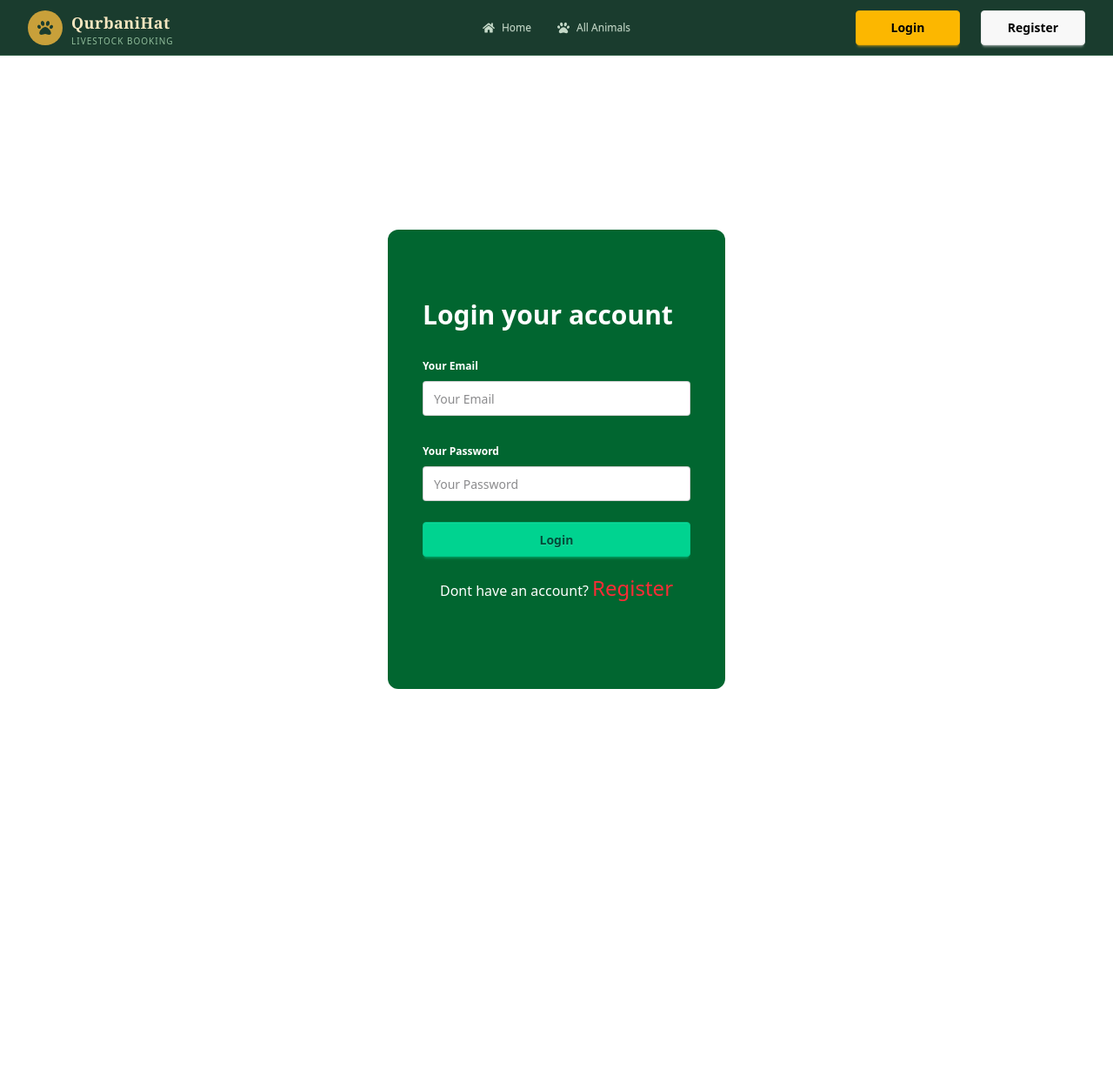
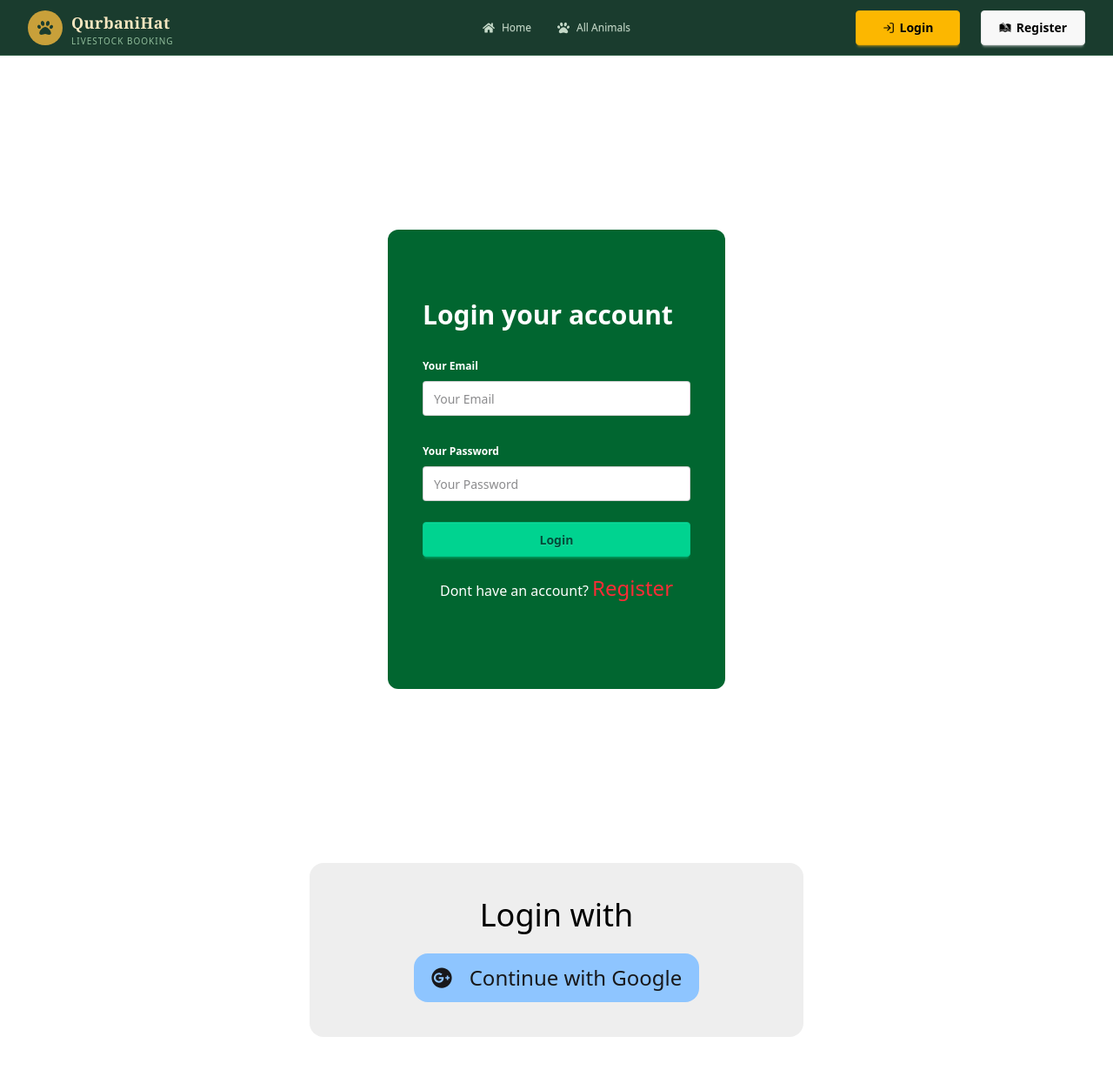
Before and after one commit to mubasshirkamali2009-art/QurbaniHat-assigment-8-, a Next.js app: page /login in a window 1280 px wide. Shown: the top 1230 px of the page at 87% size. Before the commit the page ends 992 px from the top, so only its background shows below. Built offline with nearby package versions, Linux system fonts and the light colour scheme.

Commit message:
register auth done

```diff
--- a/src/app/(auth)/login/page.jsx
+++ b/src/app/(auth)/login/page.jsx
@@ -2,7 +2,7 @@
 import Link from 'next/link';
 import React from 'react';
 import { useForm } from 'react-hook-form';
-
+import { FaGooglePlus } from "react-icons/fa6";
 const LoginPage = () => {
 const {register,
     handleSubmit , formState: {errors} } =useForm()
@@ -16,7 +16,7 @@ console.log(errors,"errors")
 
 
     return (
-        <div className='container mx-auto min-h[80vh] flex justify-center items-center'>
+        <div className='container mx-auto min-h[80vh] flex flex-col justify-center items-center'>
             <div className='py-20 px-10 rounded-xl bg-green-800 my-50'>
  <h2 className='text-3xl font-bold mb-6 text-white'>Login your account</h2>
  <form action="" onSubmit={handleSubmit(handleLoginfucn)} className='space-y-5'>
@@ -38,6 +38,15 @@ console.log(errors,"errors")
  <p className='text-white  p-5'>Dont have an account? <Link href="/register" className='text-red-500 text-2xl ' > Register</Link> </p>
 
             </div>
+   <div className='bg-base-300 px-6 sm:px-10 md:px-16 lg:px-30 space-y-6 py-10 items-center rounded-2xl mb-50 w-full sm:w-auto'>
+  <h1 className='text-black mx-auto text-center text-2xl sm:text-3xl md:text-4xl'>Login with</h1>
+  <div className='flex justify-center'>
+    <button className='flex justify-center items-center gap-3 sm:gap-5 text-lg sm:text-xl md:text-2xl bg-blue-300 px-4 sm:px-5 py-2 sm:py-3 rounded-2xl w-full sm:w-auto'>
+      <FaGooglePlus /> Continue with Google
+    </button>
+  </div>
+</div>
+
         </div>
     );
 };
--- a/src/app/(auth)/register/page.jsx
+++ b/src/app/(auth)/register/page.jsx
@@ -3,7 +3,8 @@ import { authClient } from '@/lib/auth-client';
 import Link from 'next/link';
 import React from 'react';
 import { useForm } from 'react-hook-form';
-
+import { FaGooglePlus } from "react-icons/fa6";
+import { ToastContainer, toast } from 'react-toastify';
 const RegisterPage = () => {
 const {register,
     handleSubmit , formState: {errors} } =useForm()
@@ -22,6 +23,14 @@ const {data:res ,error} =await authClient.signUp.email({
     callbackURL: "/",
 });
 console.log(res,error)
+if(error){
+ toast.error(error.message)
+}
+if(res){
+  toast.success('Registation Successfull')
+}
+
+
 
 }
 
@@ -30,7 +39,7 @@ console.log(res,error)
 
 
     return (
-        <div className='container mx-auto min-h[80vh] flex justify-center items-center'>
+        <div className='container mx-auto min-h[80vh] flex justify-center items-center flex-col'>
             <div className='py-20 px-10 rounded-xl bg-green-800 my-50'>
  <h2 className='text-3xl font-bold mb-6 text-white'>Register your account</h2>
  <form action="" onSubmit={handleSubmit(handleRegisterfucn)} className='space-y-5'>
@@ -64,6 +73,16 @@ console.log(res,error)
  <p className='text-white  p-5'>already have an account   <Link href="/login" className='text-red-500 text-2xl ' > Login</Link> </p>
 
             </div>
+           <div className='bg-base-300 px-6 sm:px-10 md:px-16 lg:px-30 space-y-6 py-10 items-center rounded-2xl mb-50 w-full sm:w-auto'>
+  <h1 className='text-black mx-auto text-center text-2xl sm:text-3xl md:text-4xl'>Register with</h1>
+  <div className='flex justify-center'>
+    <button className='flex justify-center items-center gap-3 sm:gap-5 text-lg sm:text-xl md:text-2xl bg-blue-300 px-4 sm:px-5 py-2 sm:py-3 rounded-2xl w-full sm:w-auto'>
+      <FaGooglePlus /> Continue with Google
+    </button>
+  </div>
+</div>
+<ToastContainer />
+
         </div>
     );
 };
--- a/src/app/(main)/animals/page.jsx
+++ b/src/app/(main)/animals/page.jsx
@@ -568,7 +568,7 @@ const AnimalsPage = () => {
 
                     <p className="ap-card-desc">{animal.description}</p>
 
-                    <div className="ap-card-footer">
+                  <div className="ap-card-footer flex flex-col sm:flex-col md:flex-row lg:flex-row">
   <span className="ap-card-price">
     {formatPrice(animal.price)}
   </span>
--- a/src/components/shared/Navbar.jsx
+++ b/src/components/shared/Navbar.jsx
@@ -4,7 +4,9 @@ import Link from 'next/link';
 import React from 'react';
 import { usePathname } from 'next/navigation';
 import { FaHome, FaPaw, FaClipboardList, FaUser, FaDoorOpen, FaChevronDown, FaBars } from "react-icons/fa";
+import { GiArchiveRegister } from "react-icons/gi";
 
+import { LuLogIn } from "react-icons/lu";
 const Navbar = () => {
   const pathname = usePathname();
 
@@ -56,12 +58,14 @@ const Navbar = () => {
 
       <div className="navbar-end gap-1 sm:gap-2">
 
-        <div className='space-x-6'>
-          <Link className='btn btn-warning text-black sm:w-20 md:w-30 lg:w-30' href="/login">
-          Login</Link>
-          <Link className='btn btn-base text-black sm:w-20 md:w-30 lg:w-30' href="/register">
-          Register</Link>
-        </div>
+        <div className='hidden md:flex lg:flex space-x-6'>
+  <Link className='btn btn-warning text-black md:w-30 lg:w-30' href="/login">
+   <LuLogIn /> Login
+  </Link>
+  <Link className='btn btn-base text-black md:w-30 lg:w-30' href="/register">
+  <GiArchiveRegister />  Register
+  </Link>
+</div>
 
         <div className="dropdown dropdown-end lg:hidden ml-0.5 sm:ml-1">
           <label tabIndex={0} className="btn btn-ghost btn-sm text-[#c5d9c8]">
@@ -76,6 +80,16 @@ const Navbar = () => {
                 <FaHome /> Home
               </Link>
             </li>
+
+        <li>
+            <Link className=' text-green-500 sm:w-20 md:w-30 lg:w-30' href="/login">
+         <LuLogIn /> Login</Link>
+        </li>
+          <li>
+            <Link className=' text-white sm:w-20 md:w-30 lg:w-30' href="/register">
+       <GiArchiveRegister />   Register</Link>
+          </li>
+
             <li>
               <Link href="/animals" className={mobileNavLinkClass("/animals")}>
                 <FaPaw /> All Animals
--- a/src/lib/auth.js
+++ b/src/lib/auth.js
@@ -8,7 +8,7 @@ import { mongodbAdapter } from "better-auth/adapters/mongodb";
 console.log(process.env.MONGO_URI)
 
 const client = new MongoClient(process.env.MONGO_URI);
-const db = client.db();
+const db = client.db("betterAuthDBuser");
 export const auth = betterAuth({
   database: mongodbAdapter(db, {
     // Optional: if you don't provide a client, database transactions won't be enabled.
```
Lines whose indentation alone changed are shown as unchanged.
